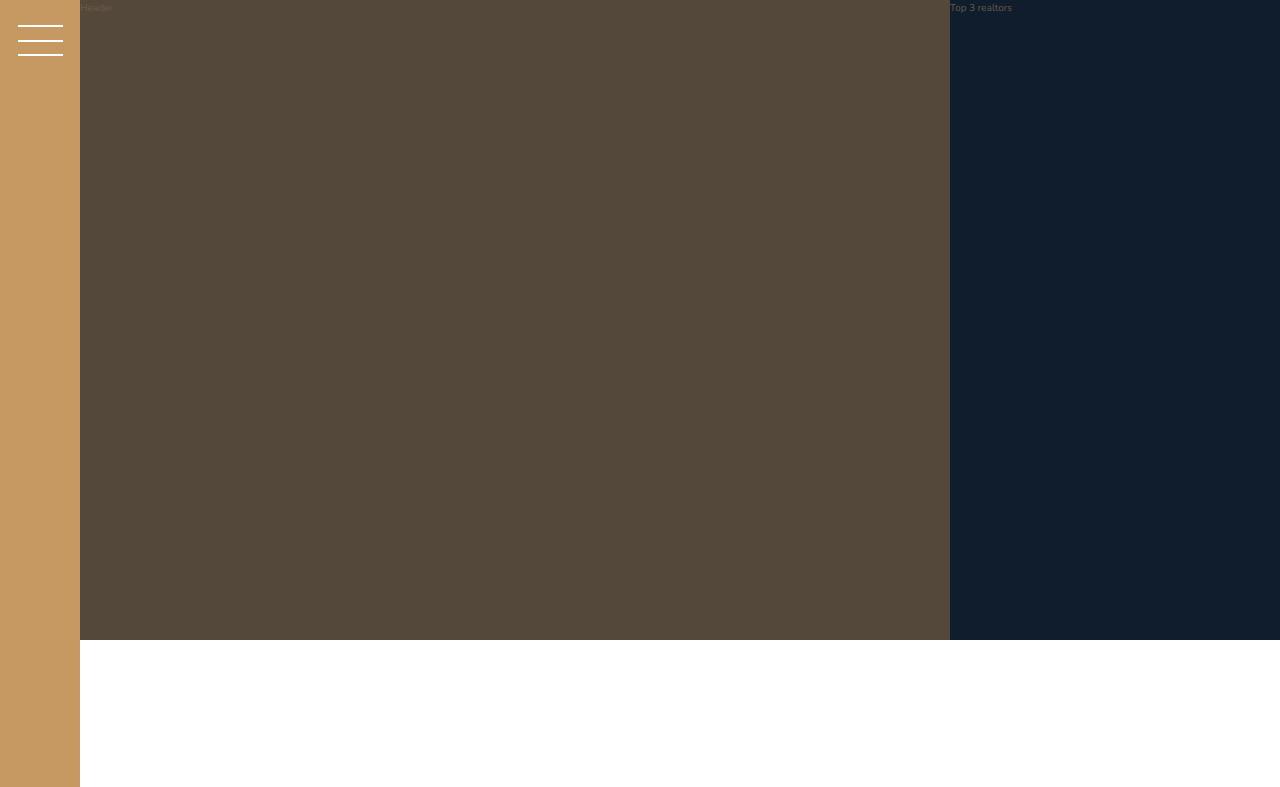
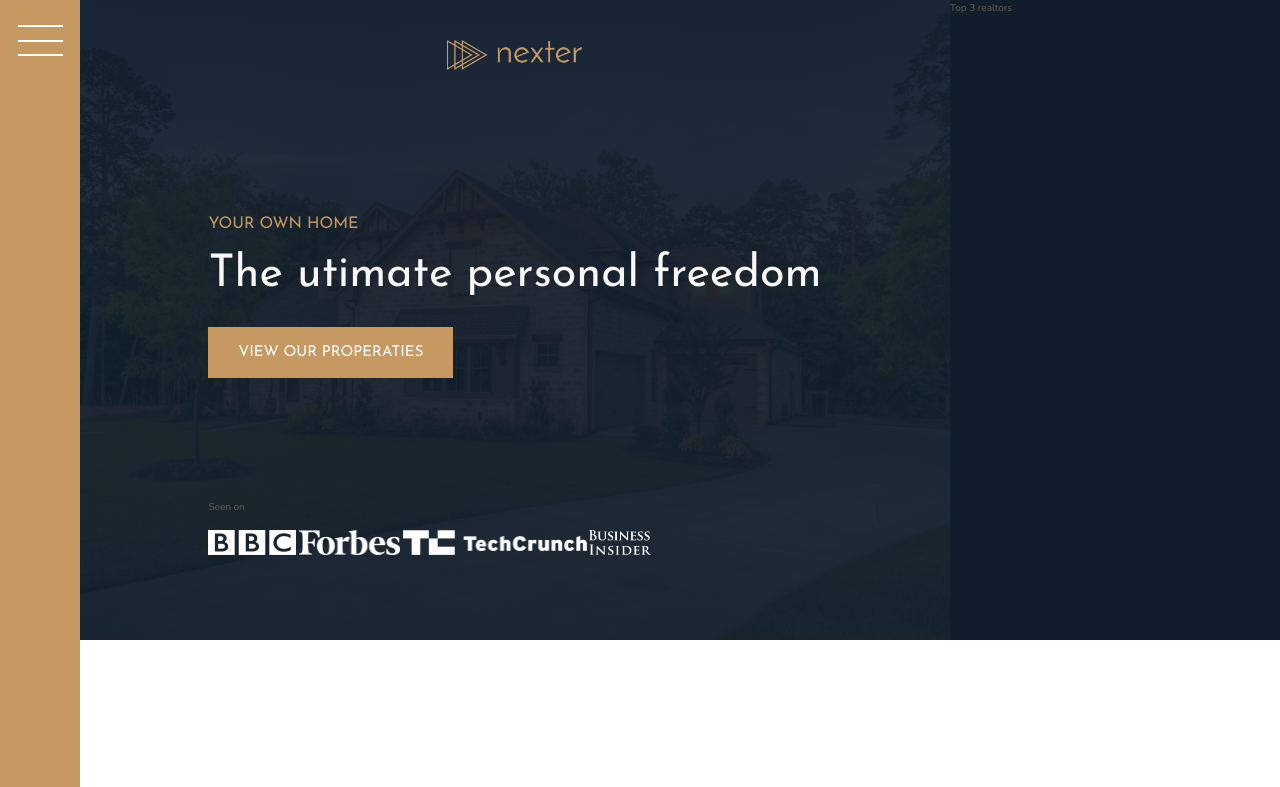
Before and after one commit to Salim255/Nexter-Grid-CSS, a website: page index.html in a window 1280 px wide. Shown: the top 787 px of the page. Drawn offline with nearby package versions, Linux system fonts and the light colour scheme.

Commit message:
Building the header - Part 1

```diff
--- a/index.html
+++ b/index.html
@@ -15,9 +15,22 @@
          <div class="sidebar">
             <button class="nav-btn"></button>
          </div>
+
          <div class="header">
-            Header
+            <img src="img/logo.png" alt="Nexter logo" class="header__logo">
+            <h3 class="heading-3">Your own home</h3>
+            <h1 class="heading-1">The utimate personal freedom</h1>
+            <button class="btn header__btn">View our properaties</button>
+            <div class="header__seenon-text">Seen on</div>
+
+            <div class="header__seenon-logos">
+                <img src="img/logo-bbc.png" alt="Seen on log 1">
+                <img src="img/logo-forbes.png" alt="Seen on log 2">
+                <img src="img/logo-techcrunch.png" alt="Seen on log 3">
+                <img src="img/logo-bi.png" alt="Seen on log 4">
+            </div>
          </div>
+
          <div class="realtors">
             Top 3 realtors
          </div>
--- a/sass/_header.scss
+++ b/sass/_header.scss
@@ -1,4 +1,34 @@
 .header{
     background-color: $color-grey-dark-1;
     grid-column: full-start/col-end 6;
+
+    background-image: linear-gradient(rgba($color-secondary, .93), rgba($color-secondary, .93)), url(../img/hero.jpeg);
+    background-size: cover;
+    background-position: center;
+    padding: 8rem;
+
+    padding-top: 4rem;
+
+    display: grid;
+    grid-template-rows:1fr min-content 6rem 1fr;
+    grid-template-columns: max-content;//to take the size needed
+    grid-row-gap: 1.5rem;
+    justify-content: center;
+
+    &__logo{
+        height: 3rem;
+        justify-self: center;
+    }
+    &__btn{
+        align-self: start;
+        justify-self: start;
+    }
+    &__seenon-text{
+
+    }
+    &__seenon-logos{
+       img{
+        height: 2.5rem;
+       }
+    }
 }
--- a/sass/_typography.scss
+++ b/sass/_typography.scss
@@ -5,6 +5,9 @@
 
 .heading-1{
    @extend %heading;
+   font-size: 4.5rem;
+   color: $color-grey-light-1;
+   line-height: 1;
 }
 
 .heading-2{
```
Also changed, not shown: css/style.css.
